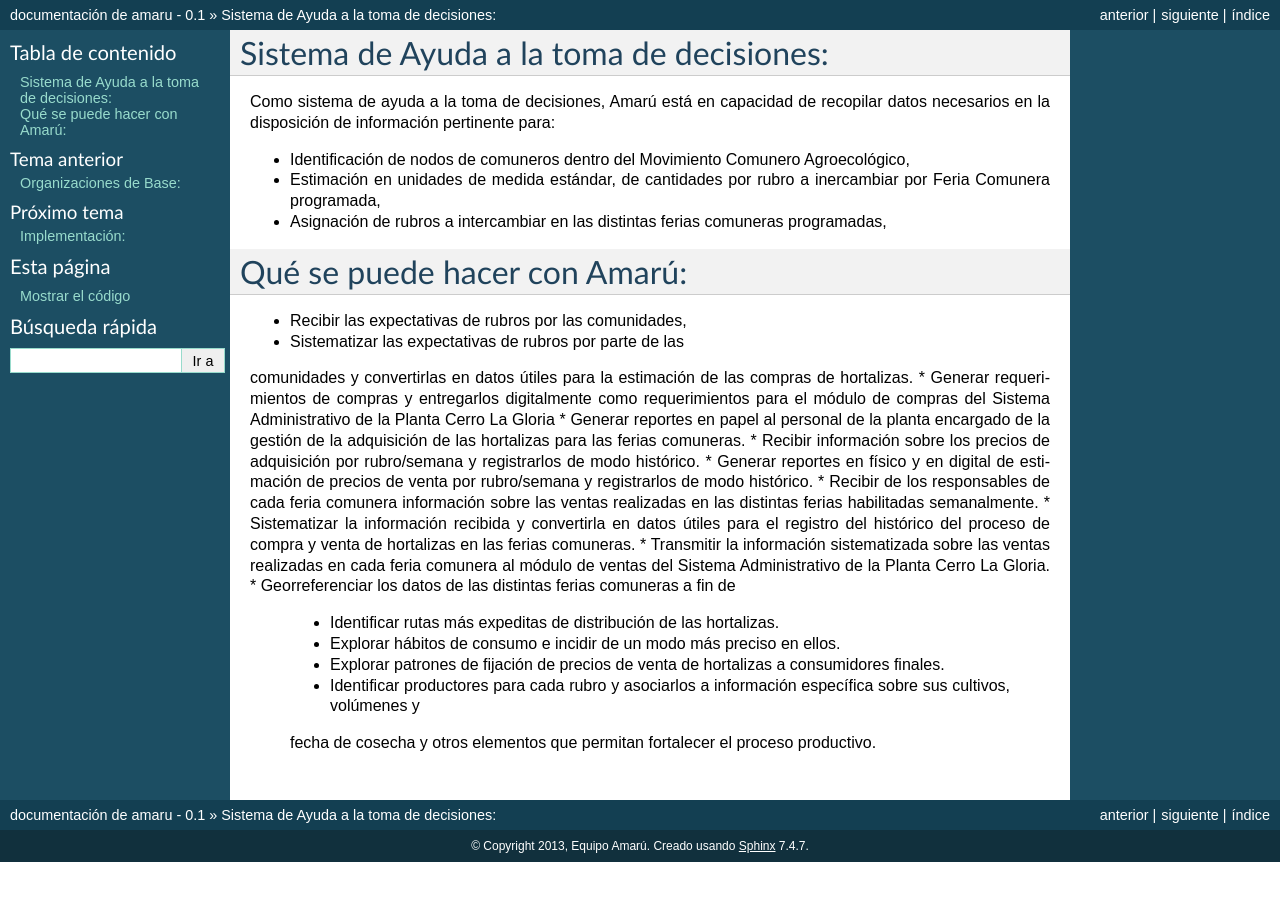
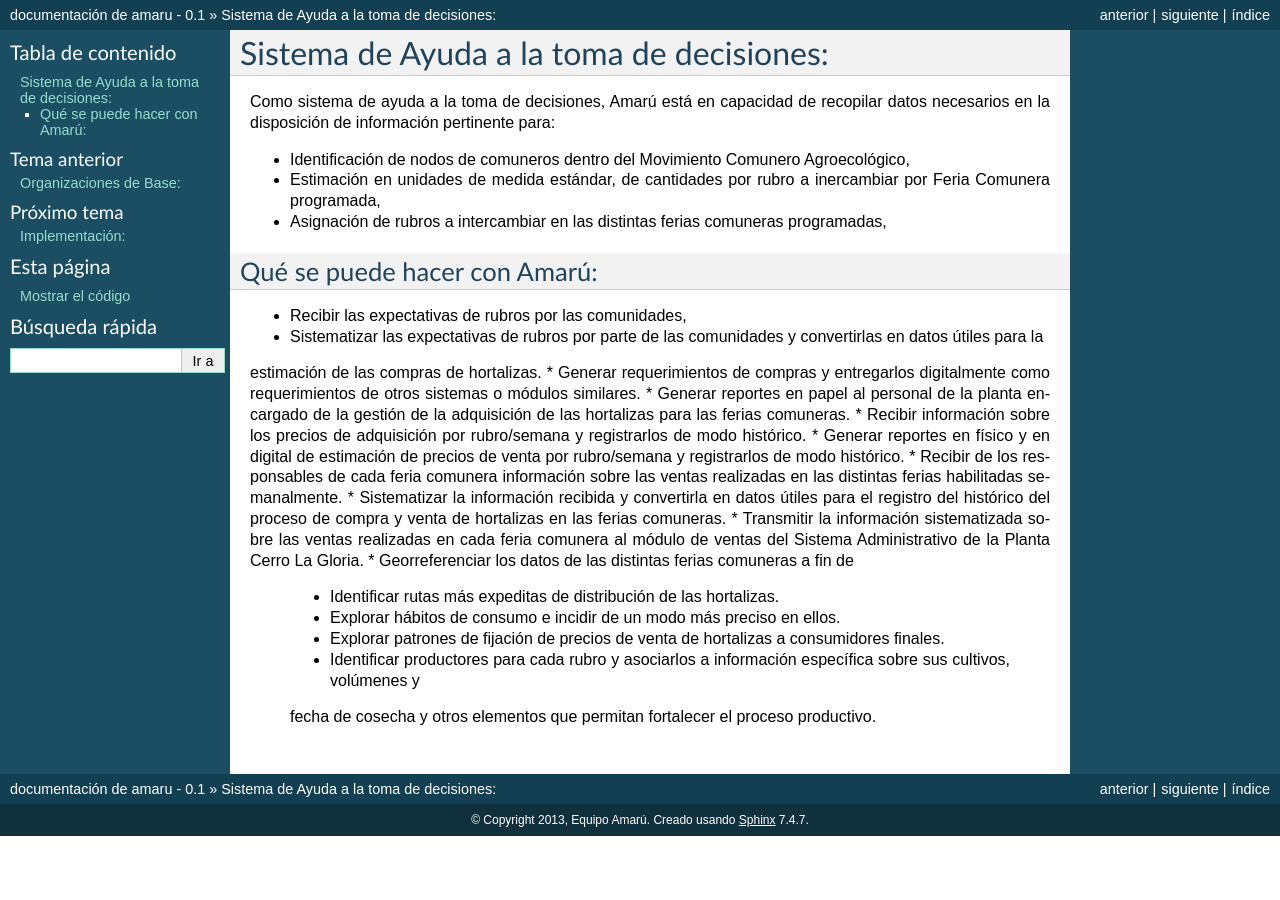
Before and after one commit to petrizzo/amaru_project, a Sphinx documentation site: the page built from docs/sistema_ayuda_decision.rst, in a window 1280 px wide. Built offline with Sphinx 7.4.7, drawn with Linux system fonts in a browser that asks for light colours.

```diff
--- a/docs/sistema_ayuda_decision.rst
+++ b/docs/sistema_ayuda_decision.rst
@@ -2,6 +2,7 @@
    sphinx-quickstart on Sun Feb 17 11:46:20 2013.
    You can adapt this file completely to your liking, but it should at least
    contain the root `toctree` directive.
+
 
 Sistema de Ayuda a la toma de decisiones:
 =========================================
@@ -14,18 +15,16 @@
 * Asignación de rubros a intercambiar en las distintas ferias comuneras programadas,
 
 Qué se puede hacer con Amarú:
-=============================
+-----------------------------
 
 * Recibir las expectativas de rubros por las comunidades,
-* Sistematizar las expectativas de rubros por parte de las
-comunidades y convertirlas en datos útiles para la estimación de las compras de hortalizas.
-* Generar requerimientos
-de compras y entregarlos digitalmente como requerimientos para el módulo de compras del Sistema Administrativo de la
-Planta Cerro La Gloria
-* Generar reportes en papel al personal de la planta encargado de la gestión de la adquisición
-de las hortalizas para las ferias comuneras.
-* Recibir información sobre los precios de adquisición por rubro/semana
-y registrarlos de modo histórico.
+* Sistematizar las expectativas de rubros por parte de las comunidades y convertirlas en datos útiles para la
+estimación de las compras de hortalizas.
+* Generar requerimientos de compras y entregarlos digitalmente como requerimientos de otros sistemas o módulos
+similares.
+* Generar reportes en papel al personal de la planta encargado de la gestión de la adquisición de las hortalizas para
+las ferias comuneras.
+* Recibir información sobre los precios de adquisición por rubro/semana y registrarlos de modo histórico.
 * Generar reportes en físico y en digital de estimación de precios de venta por rubro/semana y registrarlos de modo
 histórico.
 * Recibir de los responsables de cada feria comunera información sobre las ventas realizadas en las distintas ferias
```
